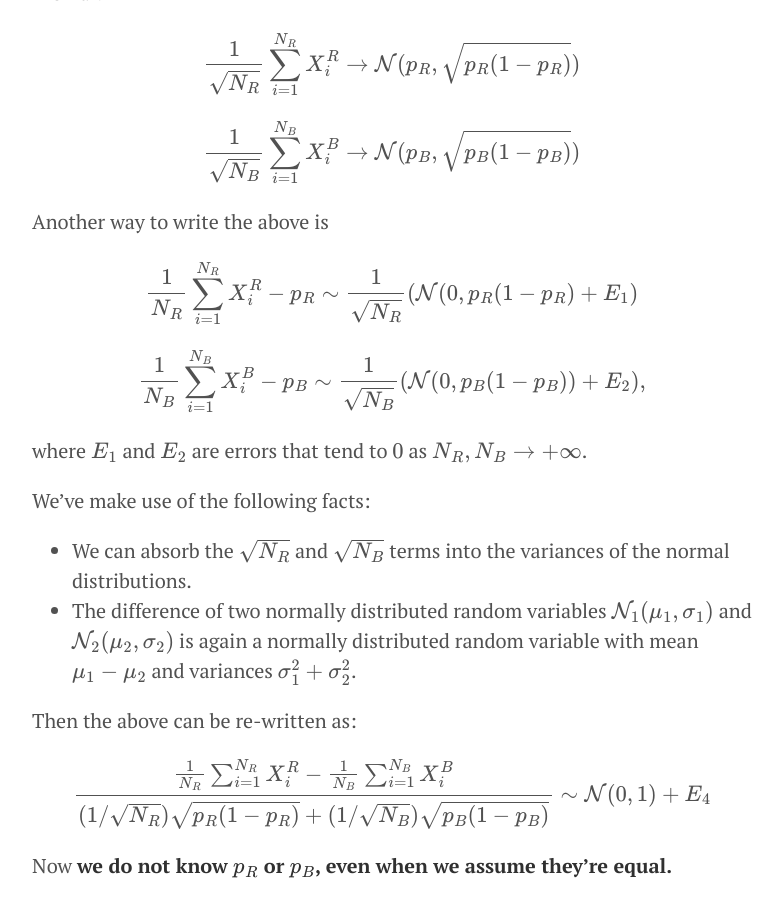
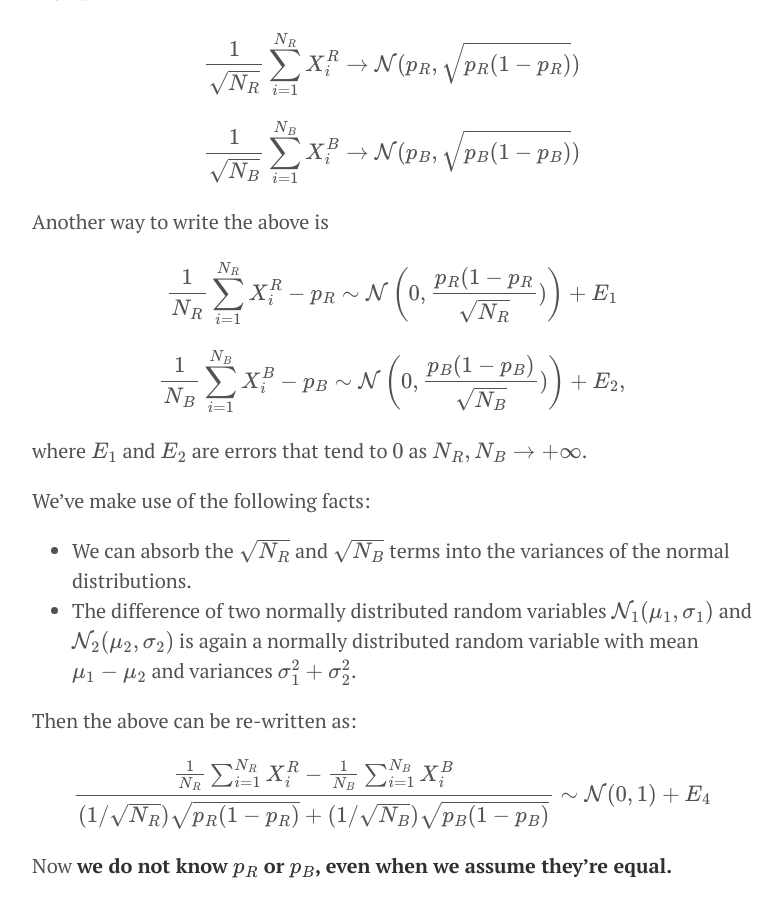
Before and after one commit to doriang102/doriang102.github.io, a Jekyll site: the page built from _posts/2017-05-28-hypothesis-testing.md, in a window 1280 px wide and 900 px high, scrolled down 1292 px. Shown: the whole window, without its empty margins (248-1029 px from the left). Built offline with Jekyll 4.4.1, drawn with Linux system fonts in a browser that asks for light colours; our own code applies the rules of GitHub Pages for plain Markdown files; formulas are drawn with MathJax 3.

Commit message:
Update 2017-05-28-hypothesis-testing.md

```diff
--- a/_posts/2017-05-28-hypothesis-testing.md
+++ b/_posts/2017-05-28-hypothesis-testing.md
@@ -34,10 +34,10 @@ $$\frac{1}{\sqrt{N_B}} \sum_{i=1}^{N_B} X_i^B \to \mathcal{N}(p_B, \sqrt{p_B(1-p
 Another way to write the above is
 
 
-$$\frac{1}{N_R}\sum_{i=1}^{N_R} X_i^R - p_R \sim \frac{1}{\sqrt{N_R}} \left(\mathcal{N}(0, p_R(1-p_R) + E_1\right)$$
+$$\frac{1}{N_R}\sum_{i=1}^{N_R} X_i^R - p_R \sim \mathcal{N}\left(0, \frac{p_R(1-p_R}{\sqrt{N_R}})\right) + E_1$$
 
 
-$$\frac{1}{N_B}\sum_{i=1}^{N_B} X_i^B - p_B \sim \frac{1}{\sqrt{N_B}} \left(\mathcal{N}(0, p_B(1-p_B)) + E_2\right),$$
+$$\frac{1}{N_B}\sum_{i=1}^{N_B} X_i^B - p_B \sim \mathcal{N}\left(0, \frac{p_B(1-p_B)}{\sqrt{N_B}})\right) + E_2,$$
 
 where $$E_1$$ and $$E_2$$ are errors that tend to $$0$$ as $$N_R, N_B \to +\infty$$.
 
```
